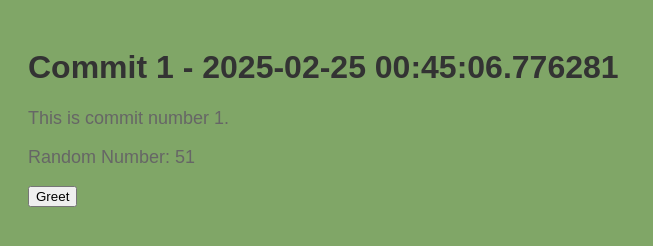
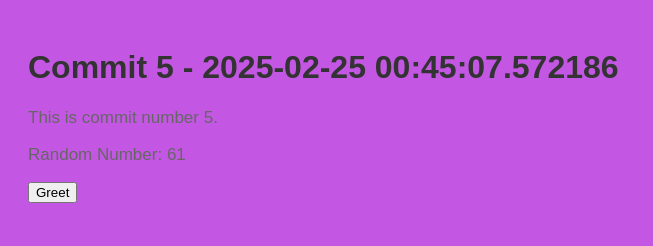
Before and after one commit to stiffs95/myrep-repo-20250225004504, a plain HTML site: page index.html in a window 1280 px wide. Shown: the whole page, without its empty margins (0-653 px from the left). Drawn offline with Linux system fonts and the light colour scheme.

Commit message:
📝 Commit 5 with HTML, CSS, and JS

```diff
--- a/index.html
+++ b/index.html
@@ -2,13 +2,13 @@
     <!DOCTYPE html>
     <html>
     <head>
-        <title>Commit 1 - 2025-02-25 00:45:06.776281</title>
+        <title>Commit 5 - 2025-02-25 00:45:07.572186</title>
         <link rel="stylesheet" href="style.css">
     </head>
     <body>
-        <h1>Commit 1 - 2025-02-25 00:45:06.776281</h1>
-        <p>This is commit number 1.</p>
-        <p>Random Number: 51</p>
+        <h1>Commit 5 - 2025-02-25 00:45:07.572186</h1>
+        <p>This is commit number 5.</p>
+        <p>Random Number: 61</p>
         <button onclick="greet()">Greet</button>
         <script src="script.js"></script>
     </body>
--- a/script.js
+++ b/script.js
@@ -2,4 +2,4 @@
     function greet() {
         alert('Hello from commit ' + commitNumber + '!');
     }
-    var commitNumber = 1;
+    var commitNumber = 5;
--- a/style.css
+++ b/style.css
@@ -1,7 +1,7 @@
 
     body {
         font-family: Arial, sans-serif;
-        background-color: #80a667;
+        background-color: #c357e3;
         padding: 20px;
     }
     h1 {
@@ -9,5 +9,5 @@
     }
     p {
         color: #666;
-        font-size: 18px;
+        font-size: 17px;
     }
```
